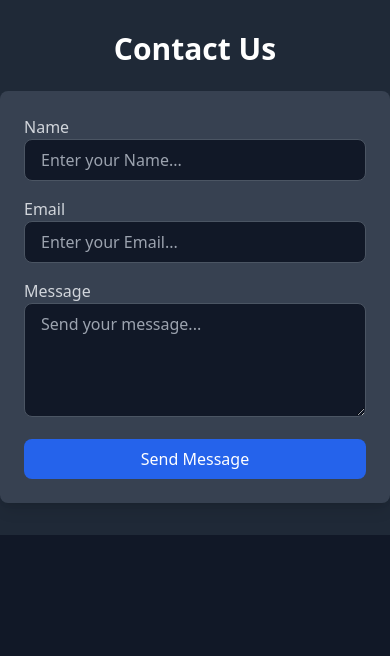
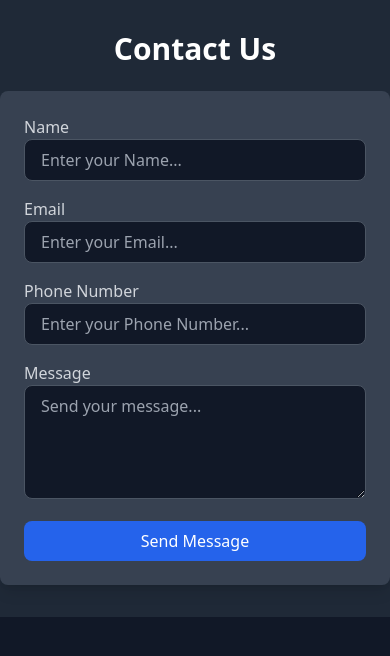
Before and after one commit to farhandotme/nebrosweb, a Node server app: page /contact in a window 390 px wide. Shown: the part 63-719 px from the top of the page. Run offline with Node 20, Linux system fonts and the light colour scheme; some libraries are stand-ins or nearby versions.

Commit message:
phone number

```diff
--- a/views/contact.ejs
+++ b/views/contact.ejs
@@ -80,6 +80,16 @@
               />
             </div>
             <div class="mb-4">
+              <label for="phone" class="block text-gray-300">Phone Number</label>
+              <input
+                placeholder="Enter your Phone Number..."
+                type="number"
+                id="phone"
+                name="phone"
+                class="w-full px-4 py-2 border border-gray-600 bg-gray-900 rounded-lg focus:outline-none focus:ring-2 focus:ring-blue-500 text-gray-200"
+              />
+            </div>
+            <div class="mb-4">
               <label for="message" class="block text-gray-300">Message</label>
               <textarea
                 placeholder="Send your message..."
```
